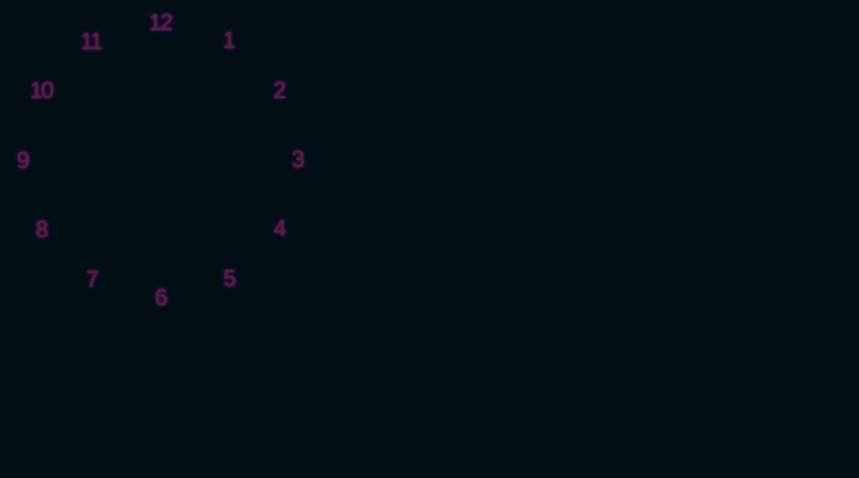
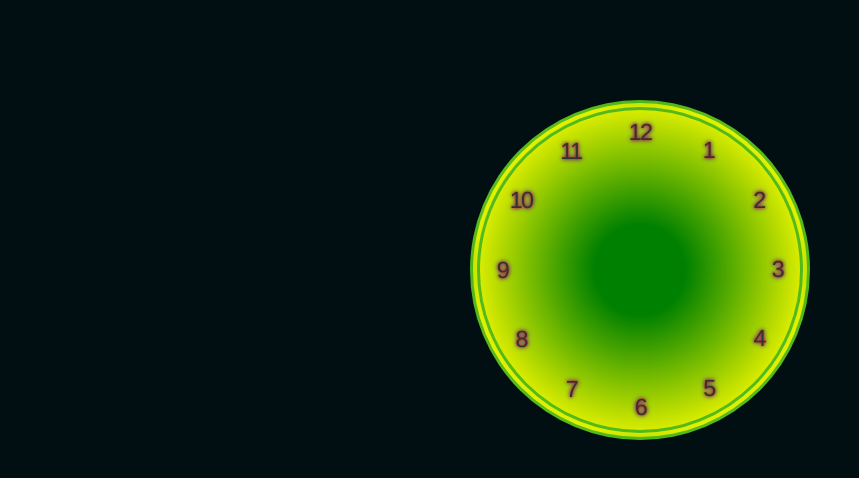
Before and after one commit to nazar-ansari/Radiant-clock, a plain HTML site: page source/index.html in a window 1280 px wide. Shown: the whole page, without its empty margins (0-859 px from the left). Drawn offline with Linux system fonts and the light colour scheme.

Commit message:
Assigned the Clock properties

```diff
--- a/source/style.css
+++ b/source/style.css
@@ -111,3 +111,13 @@ li {
 .hours li:nth-of-type(12) span {
   transform: rotate(-360deg);
 }
+/* Clock properties and positioning to relative */
+#clock {
+  background: radial-gradient(green 20%, yellow 80%);
+  border: 10px double #0c9e2ba5;
+  border-radius: 50%;
+  position: relative;
+  width: 320px;
+  height: 320px;
+  margin: 100px auto;
+}
```
